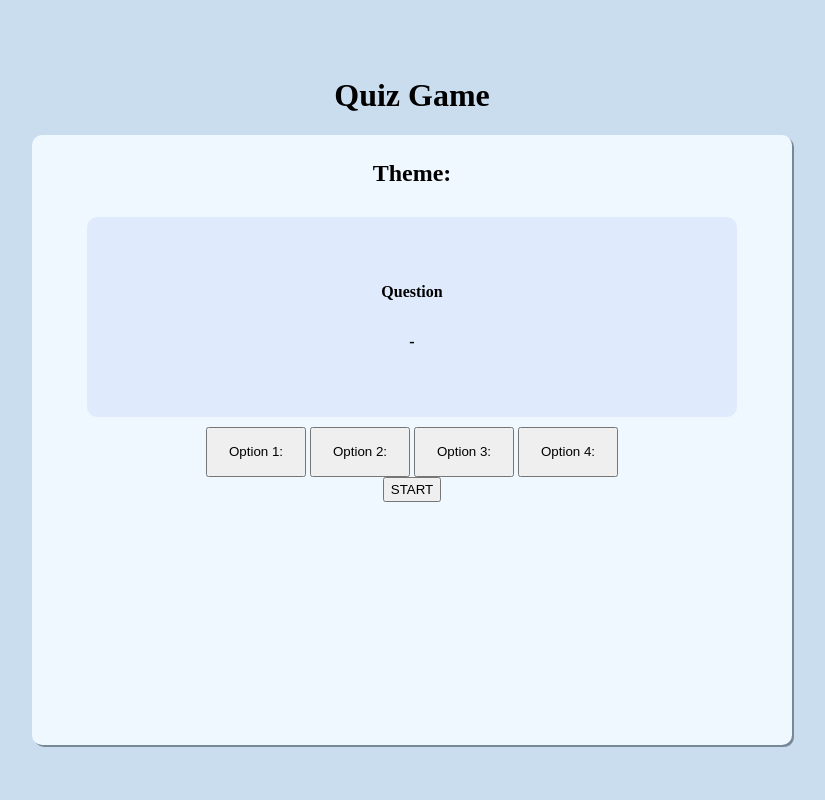
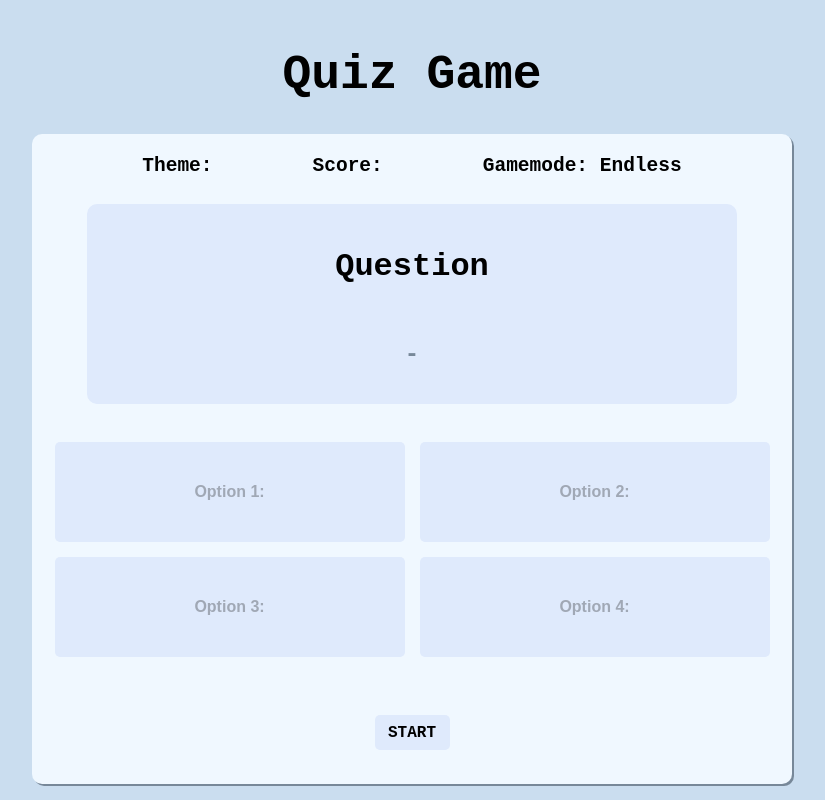
Before and after one commit to huespixelstorm/Quiz-Game, a plain HTML site: page index.html in a window 1280 px wide. Shown: the whole page, without its empty margins (228-1053 px from the left). Drawn offline with Linux system fonts and the light colour scheme.

Commit message:
added score counter and moreCSS

```diff
--- a/index.html
+++ b/index.html
@@ -13,8 +13,11 @@
 
         <div id="mainPanel">
 
-
+            <div class="info">
             <h2 id="theme">Theme: </h2>
+            <h2 id="score">Score: </h2>
+            <h2 id="gamemode">Gamemode: Endless</h2>
+            </div>
 
             <div id="questionScreen">
                 <p id="question">Question</p>
--- a/script.js
+++ b/script.js
@@ -7,6 +7,14 @@ const optionFour = document.querySelector("#optionFour");
 
 const announceResult = document.querySelector("#result");
 
+const score = document.querySelector("#score");
+let scoreCounter = 0
+
+optionOne.disabled = true
+optionTwo.disabled = true
+optionThree.disabled = true
+optionFour.disabled = true
+
 answerBtn.forEach((button) => {
     button.addEventListener("click", () => {
         getResults(button)
@@ -15,8 +23,19 @@ answerBtn.forEach((button) => {
 })
 
 function getResults(button) {
+
+    optionOne.disabled = true
+    optionTwo.disabled = true
+    optionThree.disabled = true
+    optionFour.disabled = true
+
+    startBtn.disabled = false
+    startBtn.textContent = `Next`
+
     if(button.textContent === selectedQuestion.correctAns) {
+        scoreCounter++
         announceResult.textContent = `Correct! Answer is ${selectedQuestion.correctAns}`
+        score.textContent = `Score: ${scoreCounter}`
     } else {
         announceResult.textContent = `Wrong Answer. It's ${selectedQuestion.correctAns}`
     }
@@ -41,7 +60,7 @@ const mathQ3 = {
     correctAns: "131",
 }
 
-const mathQuestions = [mathQ1, mathQ2]
+const mathQuestions = [mathQ1, mathQ2, mathQ3]
 
 const theme = document.querySelector("#theme");
 const startBtn = document.querySelector("#start");
@@ -49,6 +68,18 @@ const startBtn = document.querySelector("#start");
 let selectedQuestion
 
 startBtn.addEventListener("click", () => {
+
+    optionOne.disabled = false
+    optionTwo.disabled = false
+    optionThree.disabled = false
+    optionFour.disabled = false
+
+    display()
+
+    startBtn.disabled = true
+})
+
+function display() {
 
     selectedQuestion = getQuestion()
 
@@ -58,7 +89,8 @@ startBtn.addEventListener("click", () => {
     optionThree.textContent = selectedQuestion.choices[2]
     optionFour.textContent = selectedQuestion.choices[3]
     theme.textContent = `Theme: ${selectedQuestion.theme}`
-})
+
+}
 
 
 const question = document.querySelector("#question");
--- a/styles.css
+++ b/styles.css
@@ -1,5 +1,6 @@
 body {
     background-color: #caddef;
+    font-family: monospace;
     margin: auto;
     padding: 0;
     min-height: 100vh;
@@ -10,10 +11,15 @@ body {
     align-items: center;     /* vertical */
 }
 
+
+h1 {
+    font-size: 48px;
+}
+
 #mainPanel {
     background-color: aliceblue;
-    min-width: 750px;
-    min-height: 75vh;
+    width: 750px;
+    height: 80vh;
     border-radius: 10px;
     box-shadow: 2px 2px lightslategray;
     padding: 5px;
@@ -22,6 +28,11 @@ body {
     flex-direction: column;
     align-items: center;     /* vertical */
 }
+.info {
+    display: flex;
+    gap: 100px;
+}
+
 #questionScreen {
     background-color: #dfeafc;
     min-width: 650px;
@@ -34,11 +45,61 @@ body {
     align-items: center;
     font-weight: bold;
 }
+#question {
+    font-size: 32px;
+}
+#result {
+    font-size: 24px;
+    color: lightslategray;
+}
+
+
+.choices {
+    display: grid;
+    grid-template-columns: 1fr 1fr;
+    grid-template-rows: 1fr 1fr;
+    gap: 15px;
+    margin: auto;
+
+    font-family: 'Lucida Sans', 'Lucida Sans Regular', 'Lucida Grande', 'Lucida Sans Unicode', Geneva, Verdana, sans-serif;
+}
 .answerBtn {
-    min-width: 100px;
-    min-height: 50px;
+    width: 350px;
+    height: 100px;
+    background-color: #dfeafc;
+    border: #caddef;
+    border-radius: 5px;
+    font-size: medium;
+    font-weight: bold;
 }
+.answerBtn:hover {
+    transform: translateY(2px);
+    box-shadow: 2px 2px lightslategray;
+}
+.answerBtn:active {
+    transform: translateY(4px);
+    background-color: rgb(175, 199, 224);
+}
+
+
 #start {
-    min-width: 50px;
-    min-height: 25px;
+    margin: auto;
+    min-width: 75px;
+    min-height: 35px;
+
+    background-color: #dfeafc;
+    border: #caddef;
+    border-radius: 5px;
+    font-size: 16px;
+    font-weight: bold;
+
+    font-family: monospace;
 }
+#start:hover {
+    transform: translateY(2px);
+    box-shadow: 2px 2px lightslategray;
+}
+#start:active {
+    transform: translateY(4px);
+    background-color: rgb(175, 199, 224);
+}
```
